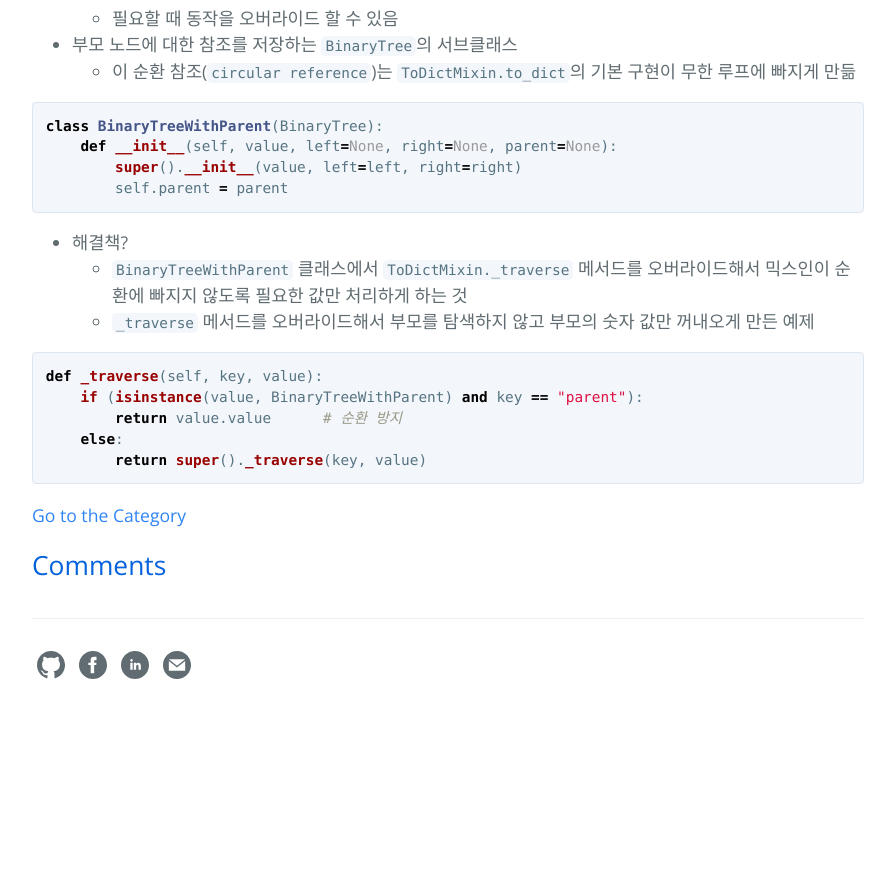
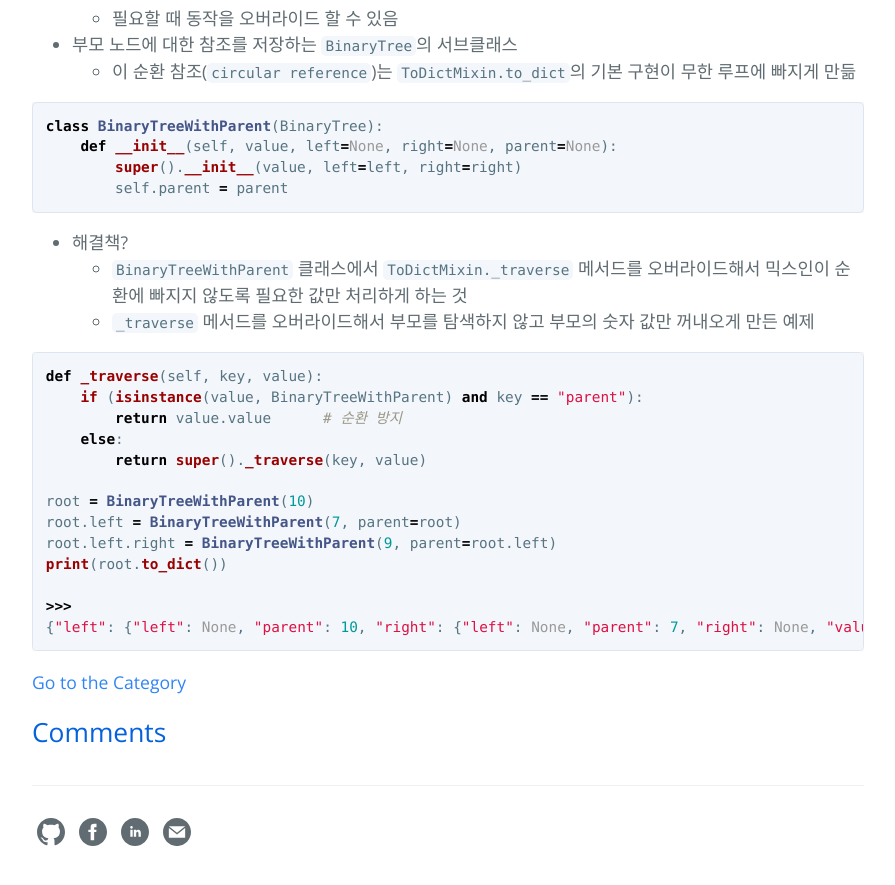
Before and after one commit to hcnoh/hcnoh.github.io, a Jekyll site: the page built from _posts/2018-10-07-effective-python-way26.md, in a window 1280 px wide and 900 px high, scrolled down 2008 px. Shown: the top 885 px of the window, without its empty margins (192-1087 px from the left). Built offline with Jekyll 4.4.1, drawn with Linux system fonts in a browser that asks for light colours; comment, search, counter and statistics services are not loaded; before the commit the page ends 2741 px from its top, so only the background shows below that.

Commit message:
Update 2018-10-07-effective-python-way26.md

````diff
--- a/_posts/2018-10-07-effective-python-way26.md
+++ b/_posts/2018-10-07-effective-python-way26.md
@@ -92,4 +92,12 @@ def _traverse(self, key, value):
         return value.value      # 순환 방지
     else:
         return super()._traverse(key, value)
+
+root = BinaryTreeWithParent(10)
+root.left = BinaryTreeWithParent(7, parent=root)
+root.left.right = BinaryTreeWithParent(9, parent=root.left)
+print(root.to_dict())
+
+>>>
+{"left": {"left": None, "parent": 10, "right": {"left": None, "parent": 7, "right": None, "value": 9}, "value": 7}, "parent": None, "right": None, "value": 10}
 ```
````
